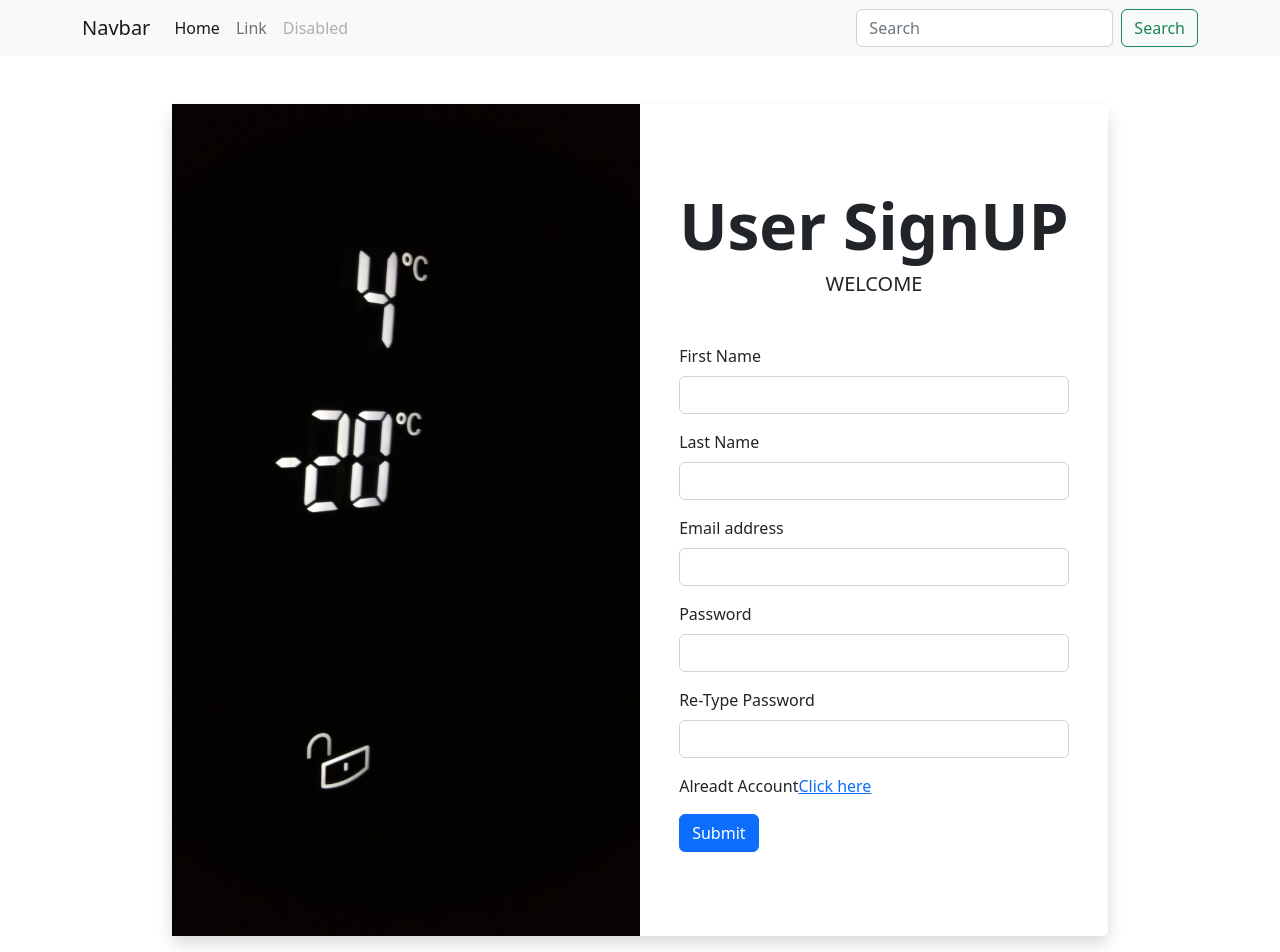
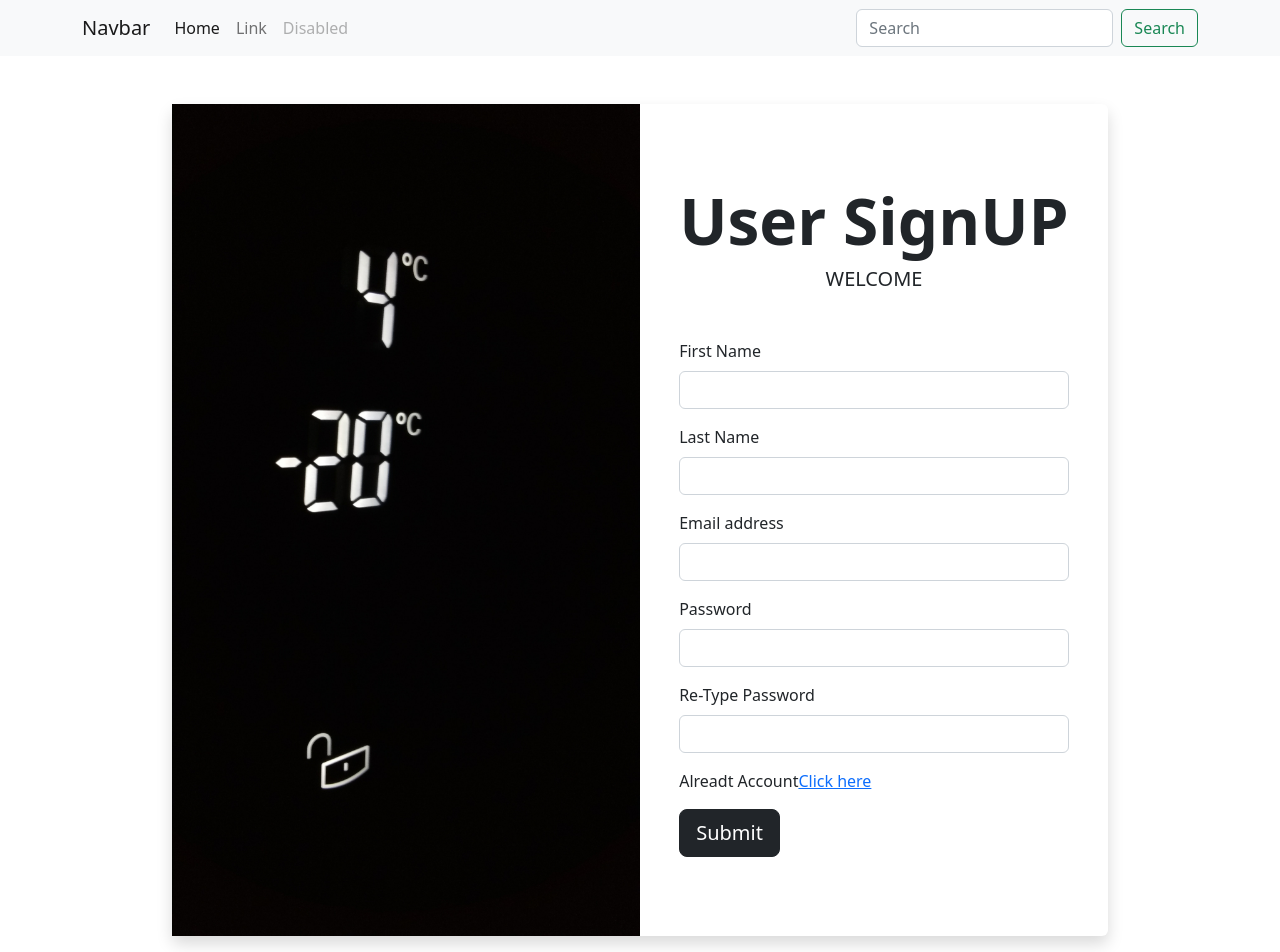
Before and after one commit to Shahfaisal12/login-form, a React (Create React App) app: page /signup in a window 1280 px wide. Shown: the top 952 px of the page. Built offline with nearby package versions, Linux system fonts and the light colour scheme.

Commit message:
change button color

```diff
--- a/src/components/pages/Login.jsx
+++ b/src/components/pages/Login.jsx
@@ -80,7 +80,7 @@
                           </Link>
                         </span>
                       </div>
-                      <button type="submit" className="btn btn-primary">
+                      <button type="submit" className="btn btn-lg btn-dark">
                         Submit
                       </button>
                     </form>
--- a/src/components/pages/Signup.jsx
+++ b/src/components/pages/Signup.jsx
@@ -124,7 +124,7 @@
                           </Link>
                         </span>
                       </div>
-                      <button type="submit" className="btn btn-primary">
+                      <button type="submit" className="btn btn-lg btn-dark">
                         Submit
                       </button>
                     </form>
```
